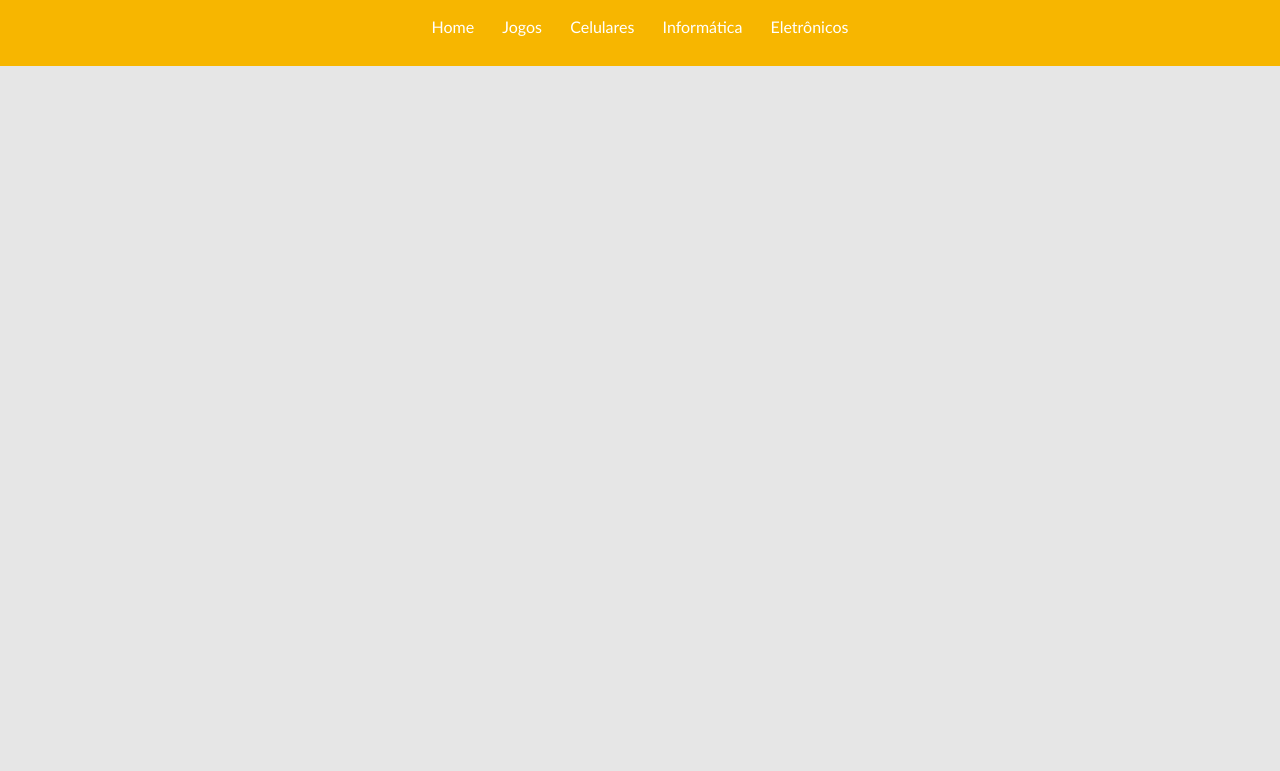
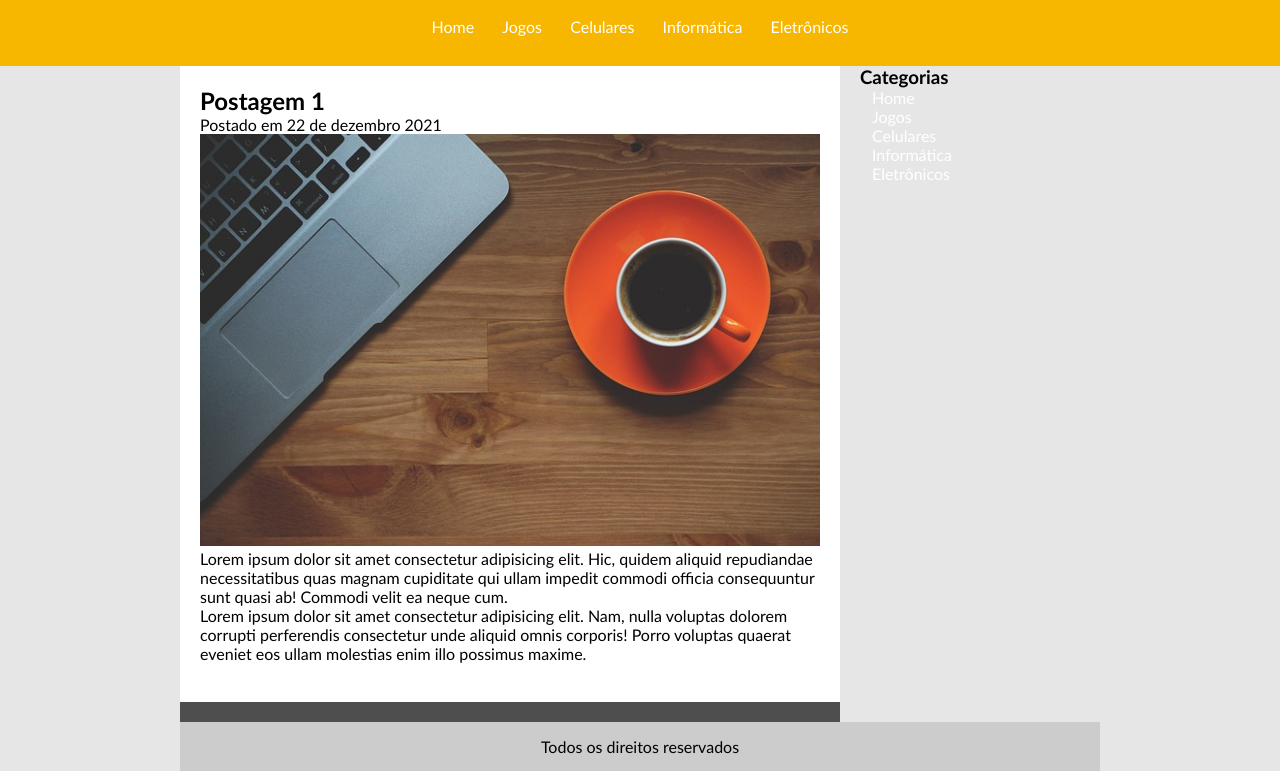
Before and after one commit to Azztlan/Tec-Blog, a plain HTML site: page index.html in a window 1280 px wide. Shown: the part 81-852 px from the top of the page. Before the commit the page ends 800 px from the top, so only its background shows below. Drawn offline with Linux system fonts and the light colour scheme.

Commit message:
Segundo Commit, area de postagens e menu lateral

```diff
--- a/css/style.css
+++ b/css/style.css
@@ -23,6 +23,36 @@ body{
     padding: 10px;
 }
 
+#area-principal{
+    width: 920px;
+    margin: 0 auto;
+}
+
+#area-postagens {
+    width: 660px;
+    float: left;
+    background: #4e4e4e;
+}
+
+#area-lateral {
+    width: 240px;
+    float: right;
+
+}
+
+
+.postagem{
+    padding: 20px;
+    margin-bottom: 20px;
+    background: white;
+}
+
+#rodape {
+    background: #ccc ;
+    text-align: center;
+    clear: both;
+    padding: 15px;
+}
 /*
 ****Formatação Menu****
 */
--- a/index.html
+++ b/index.html
@@ -25,6 +25,36 @@
         </div>
     </div>
 
+    <div id="area-principal">
+         <div id="area-postagens">
+
+            <div class="postagem">
+                <h2>Postagem 1</h2>
+                <span>Postado em 22 de dezembro 2021</span>
+                <img width="620px" src="./img/imagem1.jpg" alt="Postagem 1">
+                <p>
+                    Lorem ipsum dolor sit amet consectetur adipisicing elit. Hic, quidem aliquid repudiandae necessitatibus quas magnam cupiditate qui ullam impedit commodi officia consequuntur sunt quasi ab! Commodi velit ea neque cum. <br>
+                    Lorem ipsum dolor sit amet consectetur adipisicing elit. Nam, nulla voluptas dolorem corrupti perferendis consectetur unde aliquid omnis corporis! Porro voluptas quaerat eveniet eos ullam molestias enim illo possimus maxime.
+                </p>
+                <a href="">Leia Mais</a>
+            </div>
+
+         </div>
+         <div id="area-lateral">
+                <h3>Categorias</h3>
+                <a href="index.html">Home</a> <br>
+                <a href="jogos.html">Jogos</a> <br>
+                <a href="celulares.html">Celulares</a> <br>
+                <a href="informatica.html">Informática</a> <br>
+                <a href="eletronicos.html">Eletrônicos</a> <br>
+         </div>
+
+         <div id="rodape">
+            Todos os direitos reservados
+         </div>
+
+    </div>
+
 
 
 
```
